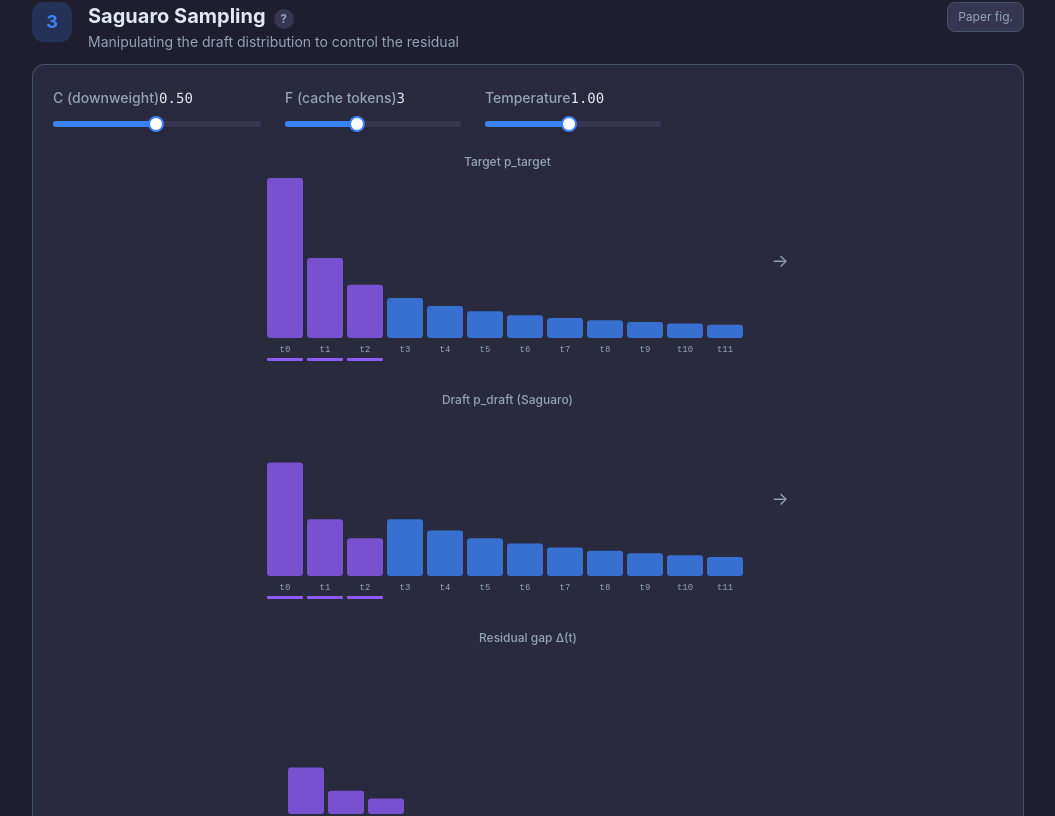
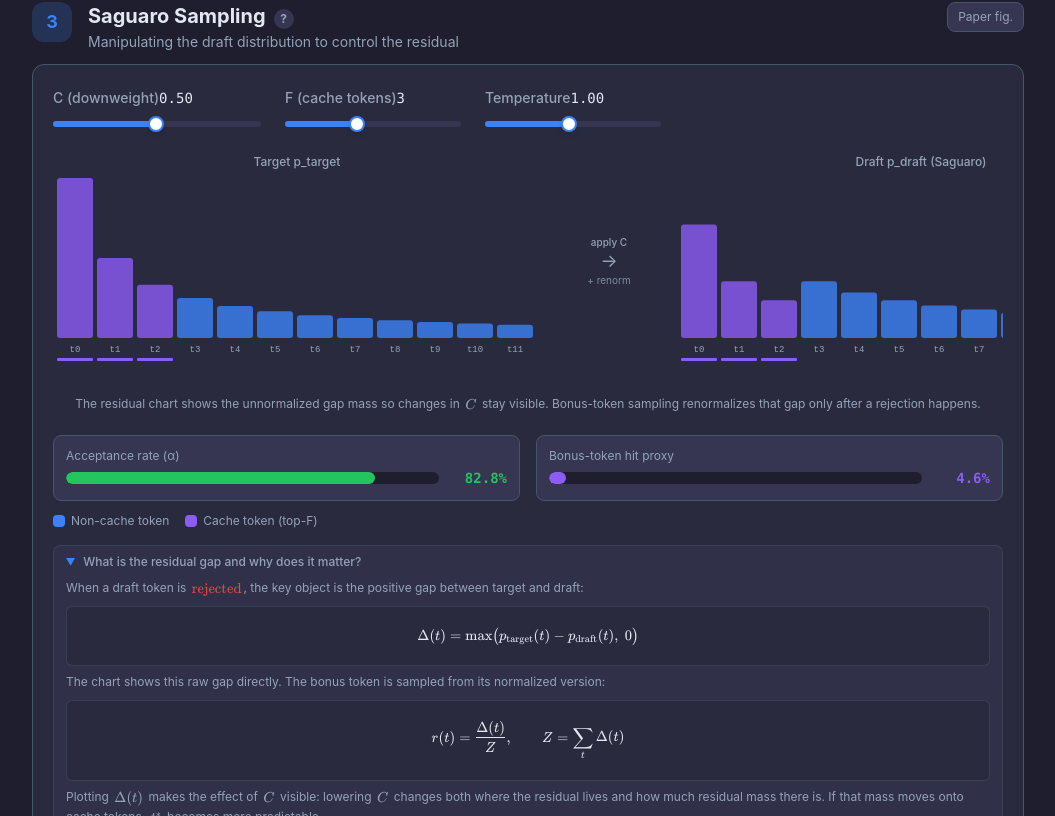
Before and after one commit to esha-nvidia/ssd-visualizer, a React (Vite) app: page / in a window 1280 px wide. Shown: the part 2244-3060 px from the top of the page, without its empty margins (112-1167 px from the left). Built offline with nearby package versions, Linux system fonts and the light colour scheme.

Commit message:
Polish Section 3 chart connectors

```diff
--- a/src/components/SaguaroSampling.tsx
+++ b/src/components/SaguaroSampling.tsx
@@ -96,6 +96,30 @@ function BarChart({
   )
 }
 
+function LabeledConnector({
+  label,
+  subLabel,
+  tooltip,
+}: {
+  label: string
+  subLabel: string
+  tooltip: string
+}) {
+  return (
+    <Tooltip content={tooltip}>
+      <div className="flex flex-col items-center justify-center gap-1 min-w-[7rem] shrink-0 cursor-help">
+        <div className="text-[10px] font-medium text-text-dim text-center leading-tight">
+          {label}
+        </div>
+        <div className="text-text-dim text-lg leading-none">→</div>
+        <div className="text-[10px] text-text-dim/80 text-center leading-tight">
+          {subLabel}
+        </div>
+      </div>
+    </Tooltip>
+  )
+}
+
 export function SaguaroSampling() {
   const [C, setC] = useState(0.5)
   const [F, setF] = useState(3)
@@ -150,7 +174,8 @@ export function SaguaroSampling() {
           </div>
         </div>
 
-        <div className="flex flex-wrap justify-center gap-6 mb-5">
+        <div className="overflow-x-auto pb-2 mb-5">
+          <div className="flex items-center gap-4 min-w-max mx-auto px-1">
           <BarChart
             probs={target}
             label="Target p_target"
@@ -160,7 +185,11 @@ export function SaguaroSampling() {
             maxProb={maxProb}
             tooltip="The target model's true distribution. This is what we want to sample from."
           />
-          <div className="flex items-center text-text-dim text-lg">→</div>
+          <LabeledConnector
+            label="apply C"
+            subLabel="+ renorm"
+            tooltip="Saguaro downweights cache-token probabilities by C, then renormalizes to produce p_draft."
+          />
           <BarChart
             probs={draft}
             label="Draft p_draft (Saguaro)"
@@ -170,7 +199,11 @@ export function SaguaroSampling() {
             maxProb={maxProb}
             tooltip="The modified draft distribution after Saguaro downweighting. Cache tokens (purple) have lower probability."
           />
-          <div className="flex items-center text-text-dim text-lg">→</div>
+          <LabeledConnector
+            label="compute Δ(t)"
+            subLabel="from both"
+            tooltip="The residual gap uses both charts: Δ(t) = max(p_target(t) - p_draft(t), 0)."
+          />
           <BarChart
             probs={residual}
             label="Residual gap Δ(t)"
@@ -180,6 +213,7 @@ export function SaguaroSampling() {
             maxProb={maxProb}
             tooltip="The raw positive gap max(p_target - p_draft, 0). When a token is rejected, this gap is renormalized into the bonus-token distribution."
           />
+          </div>
         </div>
 
         <div className="text-xs text-text-dim text-center mb-5">
```
